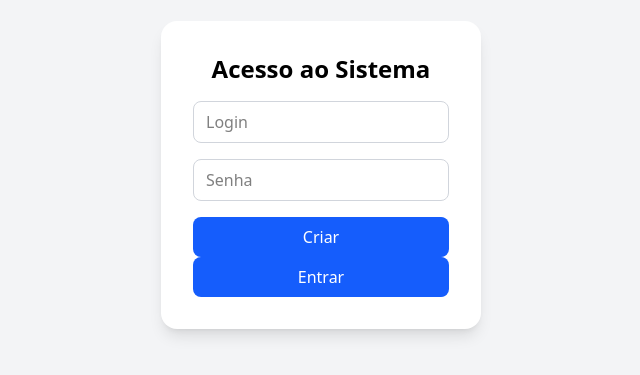
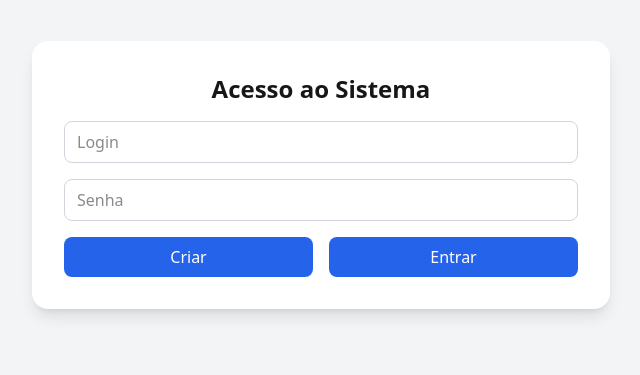
Before and after one commit to Victor-Vaglieri/Estoque, a Next.js app in the folder frontend/: page / in a window 1280 px wide. Shown: the part 225-600 px from the top of the page, without its empty margins (319-959 px from the left). Built offline with nearby package versions, Linux system fonts and the light colour scheme.

Commit message:
tela de login

```diff
--- a/frontend/src/app/globals.css
+++ b/frontend/src/app/globals.css
@@ -1,40 +1,119 @@
 @import "tailwindcss";
 
 :root {
-  --background: #ffffff;
-  --foreground: #171717;
+  /* Cores de Fundo */
+  --background-page: #f3f4f6;  /* Cinza claro do fundo da página */
+  --background-surface: #ffffff; /* Branco para cards, formulários, etc. */
+
+  /* Cores de Texto */
+  --text-primary: #171717;      /* Cor principal do texto */
+  --text-on-primary-button: #ffffff; /* Texto branco para botões com fundo escuro */
+
+  /* Cores de Ação (Botões e Links) */
+  --primary: #2563eb;           /* Cor principal do botão */
+  --primary-hover: #1d4ed8;     /* Cor do botão ao passar o mouse */
+  --primary-focus: #3b82f6;      /* Cor para anel de foco e bordas ativas */
+
+  /* Cores de UI (Interface do Usuário) */
+  --border-color: #d1d5db;      /* Cor da borda padrão para inputs */
+  --shadow-color: rgba(0, 0, 0, 0.1);
+  --error-color: #ef4444;       /* Cor para mensagens de erro */
+}
+
+/* Aplica a cor de texto padrão */
+body {
+  color: var(--text-primary);
 }
 
 /* Container principal (o <div>) */
 .login-container {
-  @apply flex min-h-screen items-center justify-center bg-gray-100;
+  display: flex;
+  min-height: 100vh;
+  align-items: center;
+  justify-content: center;
+  background-color: var(--background-page);
 }
 
 /* Formulário (a tag <form>) */
 .login-form {
-  @apply bg-white p-8 rounded-2xl shadow-lg w-80 space-y-4;
+  background-color: var(--background-surface);
+  padding: 2rem;
+  border-radius: 1rem;
+  box-shadow: 0 10px 15px -3px var(--shadow-color), 0 4px 6px -4px var(--shadow-color);
+}
+.login-form > * + * {
+  margin-top: 1rem;
 }
 
 /* Título (o <h1>) */
 .login-title {
-  @apply text-2xl font-semibold text-center;
+  font-size: 1.5rem;
+  line-height: 2rem;
+  font-weight: 600;
+  text-align: center;
 }
 
 /* Inputs (as tags <input>) */
 .login-input {
-  @apply w-full border border-gray-300 rounded-lg px-3 py-2 focus:outline-none focus:ring-2 focus:ring-blue-500;
+  width: 100%;
+  border: 1px solid var(--border-color);
+  border-radius: 0.5rem;
+  padding: 0.5rem 0.75rem;
+}
+.login-input:focus {
+  outline: 2px solid transparent;
+  outline-offset: 2px;
+  border-color: var(--primary-focus);
+  box-shadow: 0 0 0 2px var(--primary-focus);
 }
 
 /* Mensagem de Erro (o <p>) */
 .error-message {
-  @apply text-red-500 text-sm;
+  color: var(--error-color);
+  font-size: 0.875rem;
 }
 
-/* Botão (o <button type="submit">) */
-.login-button {
-  @apply w-full bg-blue-600 text-white py-2 rounded-lg hover:bg-blue-700 transition;
+/* Botão (o <button>) */
+.login-button, .create-button {
+  text-align: center;
+  width: 100%;
+  background-color: var(--primary);
+  color: var(--text-on-primary-button);
+  padding: 0.5rem 0;
+  border-radius: 0.5rem;
+  transition-property: all;
+  transition-timing-function: cubic-bezier(0.4, 0, 0.2, 1);
+  transition-duration: 150ms;
+}
+.login-button:hover, .create-button:hover {
+  background-color: var(--primary-hover);
 }
 
-ul{
+.divider{
+  display: flex;
+  justify-content: center;
   flex-direction: row;
+  gap: 1rem;
 }
+
+@media (prefers-color-scheme: dark) {
+  :root {
+    /* Cores de Fundo */
+    --background-page: #18181b;      /* Zinco 900 - Um cinza bem escuro, quase preto */
+    --background-surface: #27272a;  /* Zinco 800 - Um cinza um pouco mais claro para cards */
+
+    /* Cores de Texto */
+    --text-primary: #e4e4e7;         /* Zinco 200 - Um branco suave para não cansar a vista */
+    --text-on-primary-button: #ffffff; /* Continua branco, pois o botão é azul */
+
+    /* Cores de Ação (Botões e Links) - Geralmente não mudam */
+    --primary: #1f54c7;
+    --primary-hover: #1b46be;
+    --primary-focus: #3b82f6;
+
+    /* Cores de UI (Interface do Usuário) */
+    --border-color: #3f3f46;         /* Zinco 700 - Borda sutilmente visível no fundo do card */
+    --shadow-color: rgba(0, 0, 0, 0.5); /* Sombra precisa ser mais forte para aparecer */
+    --error-color: #ef4444;            /* Vermelho vibrante funciona bem em ambos os temas */
+  }
+}
--- a/frontend/src/app/page.tsx
+++ b/frontend/src/app/page.tsx
@@ -1,6 +1,7 @@
 "use client";
 
 import { useState } from "react";
+import Link from "next/link";
 import { useRouter } from "next/navigation";
 
 export default function LoginPage() {
@@ -54,12 +55,10 @@ export default function LoginPage() {
 
         {erro && <p className="error-message">{erro}</p>}
 
-        <ul>
-          <li>
-            <button type="button" onClick={() => alert("criar_usuario")} className="login-button">Criar</button>
-            <button type="submit" className="login-button">Entrar</button>
-          </li>
-        </ul>
+        <section className="divider">
+        <Link href="/criar_usuario" className="create-button">Criar</Link>
+        <button type="submit" className="login-button">Entrar</button>
+        </section>
       </form>
     </div>
   );
```
